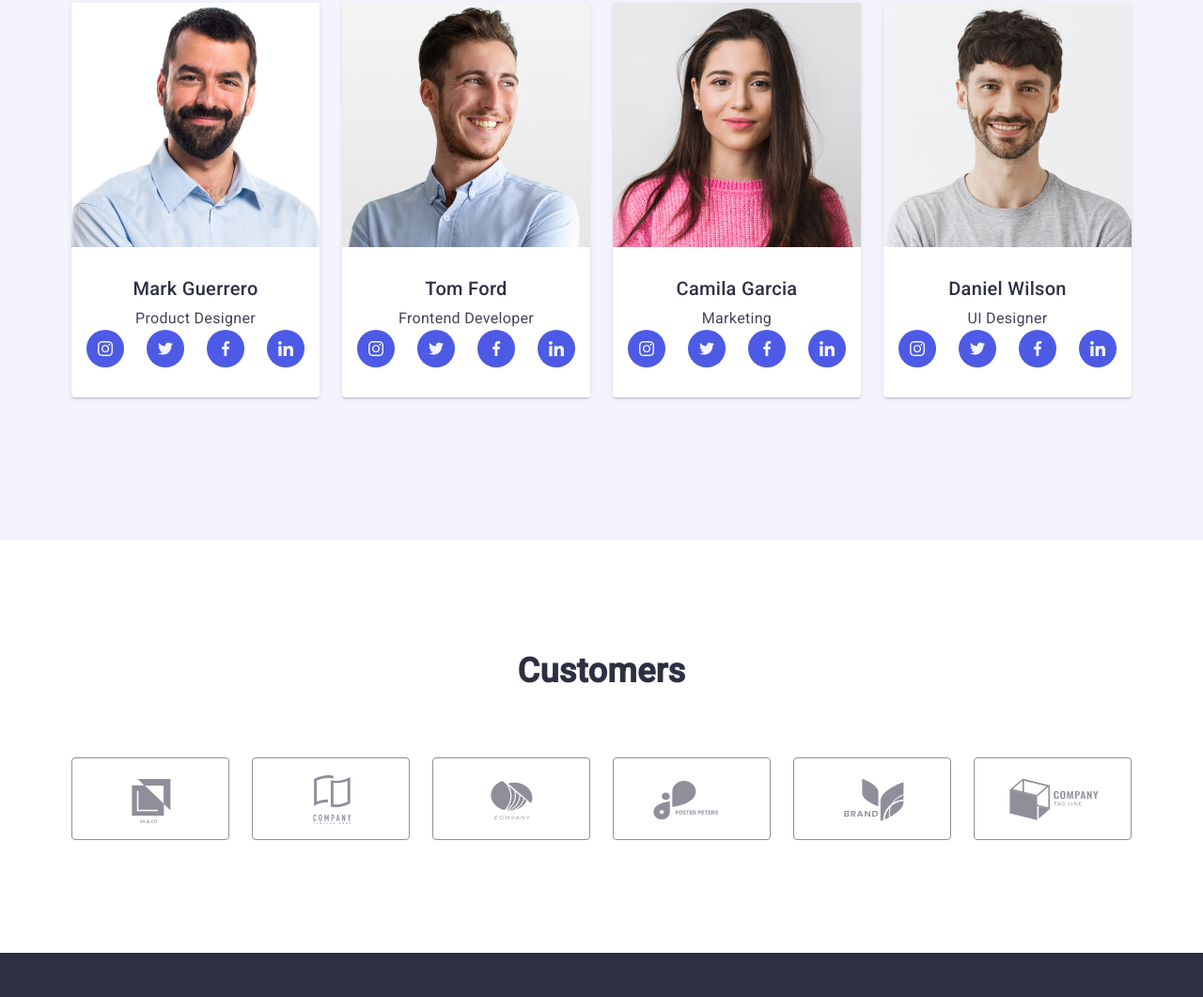
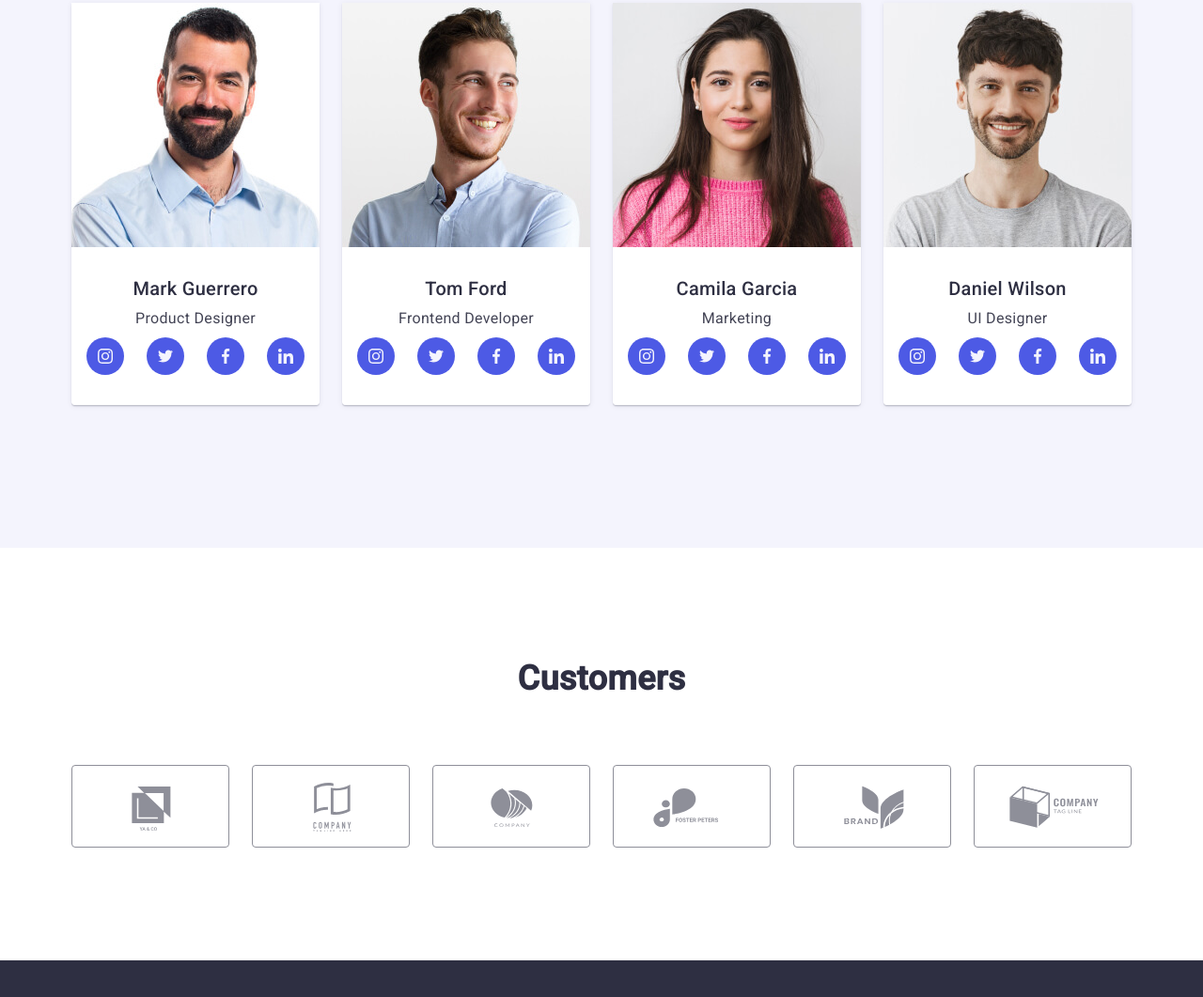
Before and after one commit to mrOlegUA/goit-markup-hw-04, a plain HTML site: page index.html in a window 1280 px wide. Shown: the part 1921-2982 px from the top of the page at 94% size. Drawn offline with nearby package versions, Linux system fonts and the light colour scheme.

Commit message:
Update styles.css

```diff
--- a/css/styles.css
+++ b/css/styles.css
@@ -254,8 +254,6 @@ body {
 .team-card {
   padding-top: 32px;
   padding-bottom: 32px;
-  padding-left: 16px;
-  padding-right: 16px;
   border-radius: 0px 0px 4px 4px;
   background-color: var(--white-background, #ffffff);
 }
@@ -265,6 +263,7 @@ body {
 }
 .text-team {
   text-align: center;
+  margin-bottom: 8px;
 }
 
 .team-card-menu {
```
